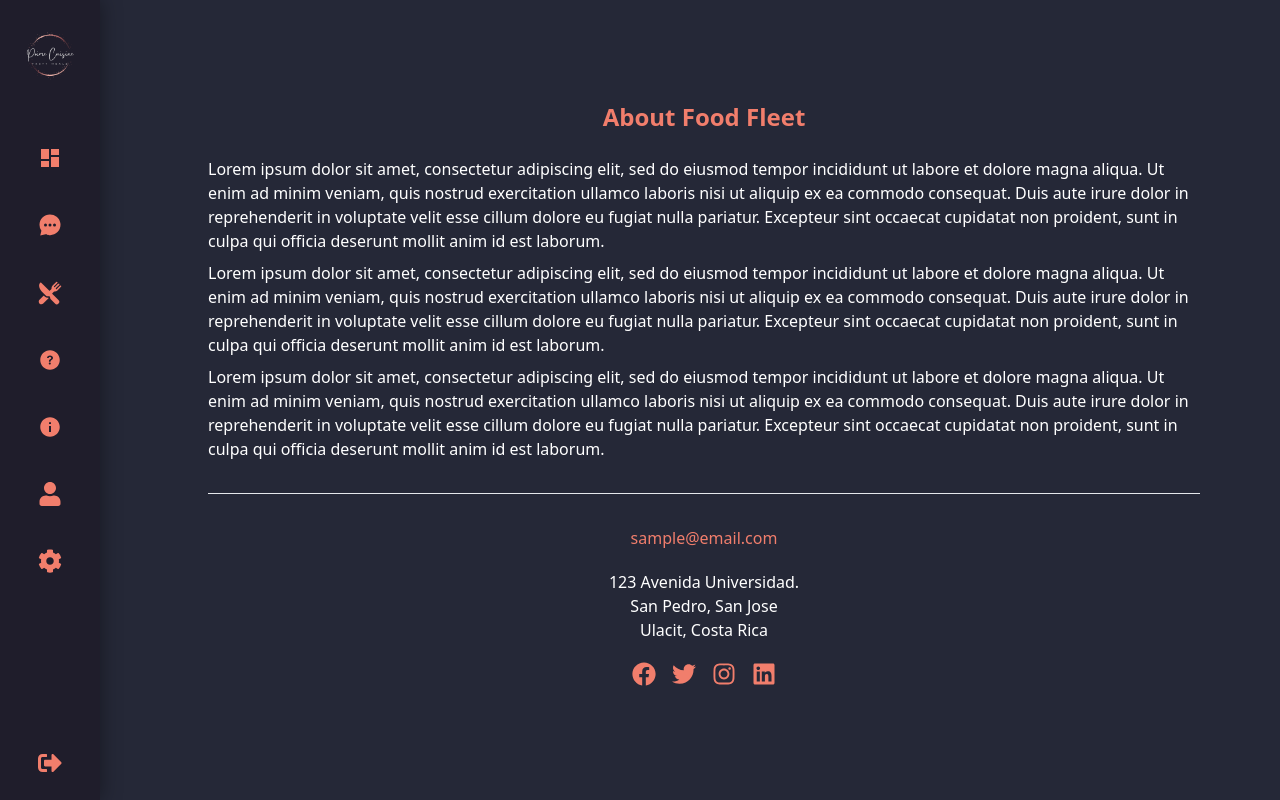
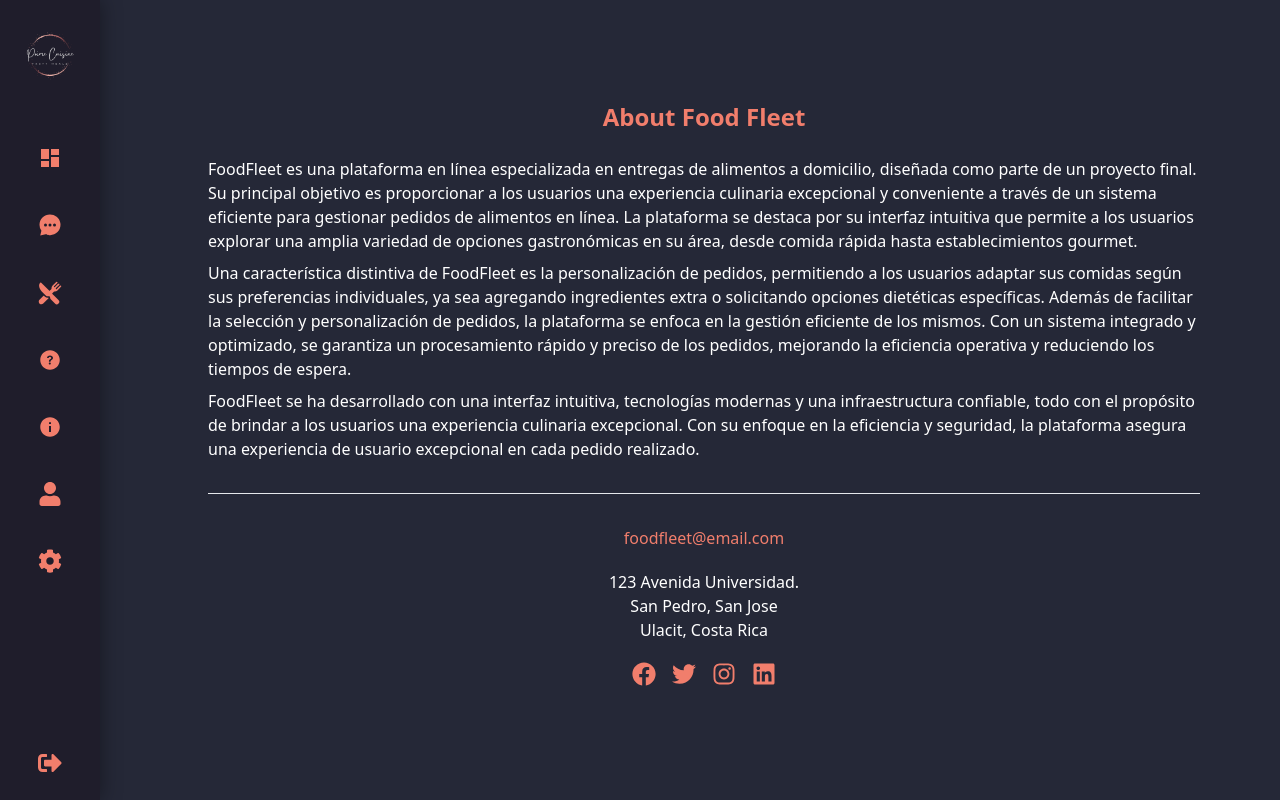
Before and after one commit to Gabelox14/Proyecto-SW, a React (Create React App) app: page /about in a window 1280 px wide. Built offline with nearby package versions, Linux system fonts and the light colour scheme.

Commit message:
Update About.tsx

```diff
--- a/src/Pages/About.tsx
+++ b/src/Pages/About.tsx
@@ -11,36 +11,29 @@ const About = () => {
             About Food Fleet
           </h1>
           <p className="text-white">
-            Lorem ipsum dolor sit amet, consectetur adipiscing elit, sed do
-            eiusmod tempor incididunt ut labore et dolore magna aliqua. Ut enim
-            ad minim veniam, quis nostrud exercitation ullamco laboris nisi ut
-            aliquip ex ea commodo consequat. Duis aute irure dolor in
-            reprehenderit in voluptate velit esse cillum dolore eu fugiat nulla
-            pariatur. Excepteur sint occaecat cupidatat non proident, sunt in
-            culpa qui officia deserunt mollit anim id est laborum.
+            FoodFleet es una plataforma en línea especializada en entregas de alimentos a domicilio,
+           diseñada como parte de un proyecto final. Su principal objetivo es proporcionar a los usuarios
+           una experiencia culinaria excepcional y conveniente a través de un sistema eficiente para gestionar
+           pedidos de alimentos en línea. La plataforma se destaca por su interfaz intuitiva que permite a los
+         usuarios explorar una amplia variedad de opciones gastronómicas en su área, desde comida rápida hasta
+         establecimientos gourmet.
           </p>
           <p className="text-white">
-            Lorem ipsum dolor sit amet, consectetur adipiscing elit, sed do
-            eiusmod tempor incididunt ut labore et dolore magna aliqua. Ut enim
-            ad minim veniam, quis nostrud exercitation ullamco laboris nisi ut
-            aliquip ex ea commodo consequat. Duis aute irure dolor in
-            reprehenderit in voluptate velit esse cillum dolore eu fugiat nulla
-            pariatur. Excepteur sint occaecat cupidatat non proident, sunt in
-            culpa qui officia deserunt mollit anim id est laborum.
+            Una característica distintiva de FoodFleet es la personalización de pedidos, permitiendo a los usuarios
+           adaptar sus comidas según sus preferencias individuales, ya sea agregando ingredientes extra o solicitando
+           opciones dietéticas específicas. Además de facilitar la selección y personalización de pedidos, la plataforma
+           se enfoca en la gestión eficiente de los mismos. Con un sistema integrado y optimizado, se garantiza un procesamiento rápido
+           y preciso de los pedidos, mejorando la eficiencia operativa y reduciendo los tiempos de espera.
           </p>
           <p className="text-white">
-            Lorem ipsum dolor sit amet, consectetur adipiscing elit, sed do
-            eiusmod tempor incididunt ut labore et dolore magna aliqua. Ut enim
-            ad minim veniam, quis nostrud exercitation ullamco laboris nisi ut
-            aliquip ex ea commodo consequat. Duis aute irure dolor in
-            reprehenderit in voluptate velit esse cillum dolore eu fugiat nulla
-            pariatur. Excepteur sint occaecat cupidatat non proident, sunt in
-            culpa qui officia deserunt mollit anim id est laborum.
+            FoodFleet se ha desarrollado con una interfaz intuitiva, tecnologías modernas y una infraestructura confiable,
+           todo con el propósito de brindar a los usuarios una experiencia culinaria excepcional. Con su enfoque en la eficiencia y seguridad,
+           la plataforma asegura una experiencia de usuario excepcional en cada pedido realizado.
           </p>
         </div>
         <div className="p-2 w-full pt-8 mt-8 border-t border-gray-200 text-center">
           <a className="text-brandColor" href="https://example.com">
-            sample@email.com
+            foodfleet@email.com
           </a>
           <p className="leading-normal my-5 text-white">
             123 Avenida Universidad.
```
